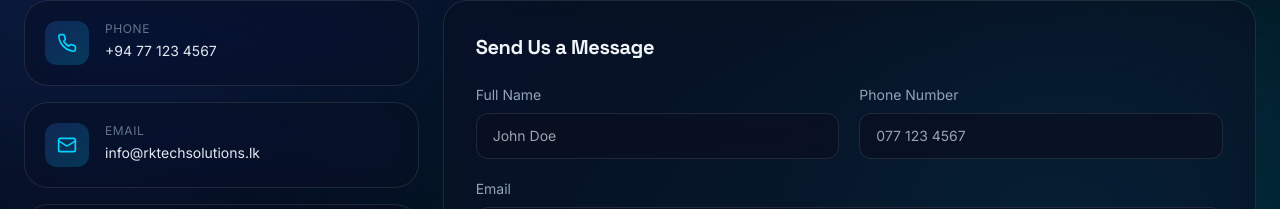
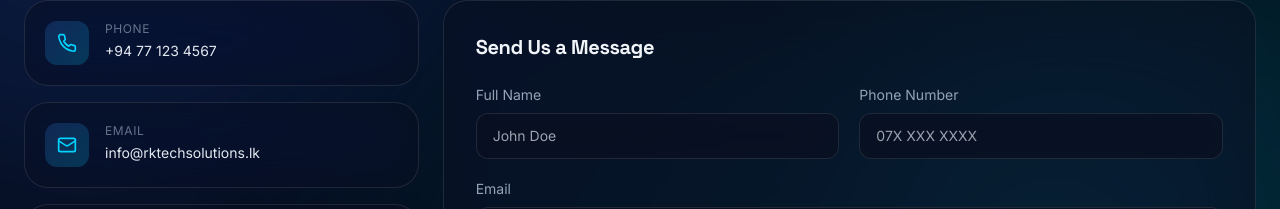
Before and after one commit to rksathsara-netizen/rk-tech, a React (Vite) app: page /contact in a window 1280 px wide. Shown: the part 341-550 px from the top of the page. Built offline with nearby package versions, Linux system fonts and the light colour scheme.

Commit message:
CHANGE NUMBER

```diff
--- a/src/pages/Contact.tsx
+++ b/src/pages/Contact.tsx
@@ -105,7 +105,7 @@ export default function Contact() {
                           value={form.phone}
                           onChange={(e) => setForm({ ...form, phone: e.target.value })}
                           className="w-full glass rounded-xl px-4 py-3 text-sm outline-none focus:border-neon-blue/50 transition-colors"
-                          placeholder="077 123 4567"
+                          placeholder="07X XXX XXXX"
                         />
                       </div>
                     </div>
```
